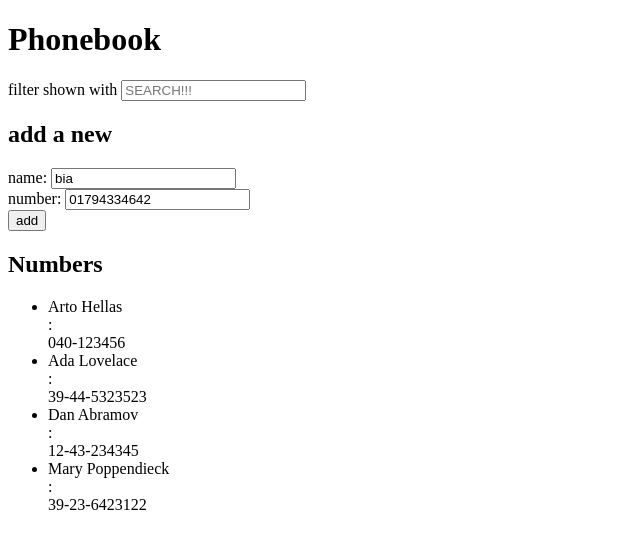
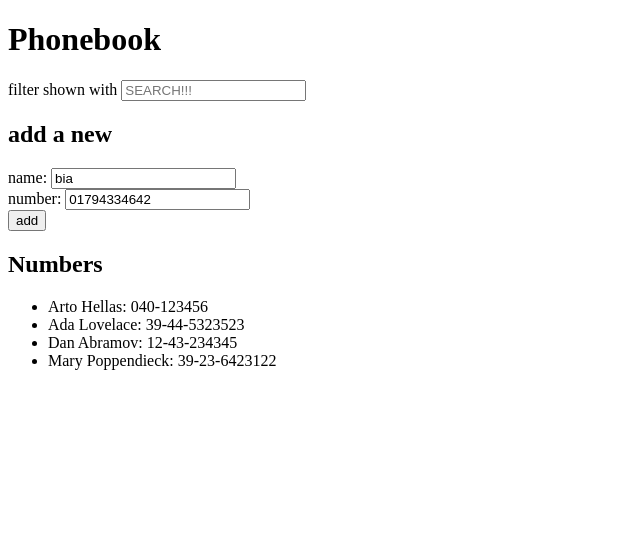
Before and after one commit to bebob2/vite-fs-phonebook, a React (Vite) app: page / in a window 1280 px wide. Shown: the top 548 px of the page, without its empty margins (0-640 px from the left). Built offline with nearby package versions, Linux system fonts and the light colour scheme.

Commit message:
automatic fokus

```diff
--- a/src/components/field.jsx
+++ b/src/components/field.jsx
@@ -1,4 +1,5 @@
 import React from "react";
+import { useEffect } from "react";
 import { useRef } from "react";
 import { useState } from "react";
 
@@ -7,17 +8,18 @@ export const Field = ({ value }) => {
 
   const inputRef = useRef(null);
 
+  useEffect(() => {
+    if (edit) {
+      inputRef.current.focus();
+      console.log(inputRef);
+    }
+  }, [edit]);
+
   const handleEdit = (event) => {
     if (event.detail !== 2) {
       return;
     }
     setEdit(true);
-    inputRef.current?.focus();
-    console.log(inputRef);
-
-    // return(
-
-    // )
   };
 
   const handleEnter = (event) => {
@@ -29,21 +31,13 @@ export const Field = ({ value }) => {
   const Input = <input ref={inputRef} onKeyDown={handleEnter} value={value} />;
   return (
     <>
-      <input
-        style={edit ? { display: "block" } : { display: "none" }}
-        ref={inputRef}
-        onKeyDown={handleEnter}
-        value={value}
-      />
-      <span
-        style={{
-          userSelect: "none",
-          ...(edit ? { display: "none" } : { display: "block" }),
-        }}
-        onClick={handleEdit}
-      >
-        {value}
-      </span>
+      {edit ? (
+        <input ref={inputRef} onKeyDown={handleEnter} value={value} />
+      ) : (
+        <span style={{ userSelect: "none" }} onClick={handleEdit}>
+          {value}
+        </span>
+      )}
     </>
   );
 };
```
